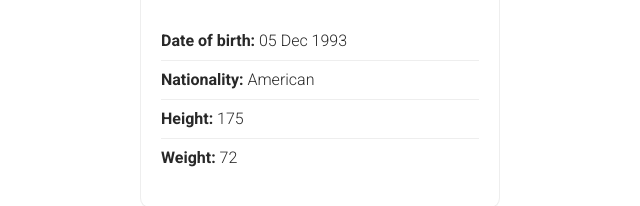
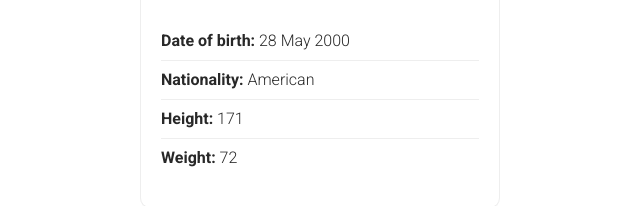
Before and after one commit to Stilllbeaum/DII_M4_01, a plain HTML site: page 01_git_basic/index.html in a window 1280 px wide. Shown: the part 719-925 px from the top of the page, 320-960 px from the left. Drawn offline with Linux system fonts and the light colour scheme; some packages are replaced by stand-ins of ours; a script that the page names is missing.

Commit message:
redate
date

```diff
--- a/01_git_basic/index.html
+++ b/01_git_basic/index.html
@@ -82,9 +82,9 @@
                 <img src="assets/images/myphoto.jpg" alt="">
               </div>
               <ul>
-                <li><strong>Date of birth:</strong> 05 Dec 1993</li>
+                <li><strong>Date of birth:</strong>	28 May 2000</li>
                 <li><strong>Nationality:</strong> American</li>
-                <li><strong>Height:</strong> 175</li>
+                <li><strong>Height:</strong> 171</li>
                 <li><strong>Weight:</strong> 72</li>
               </ul>
             </div>
```
